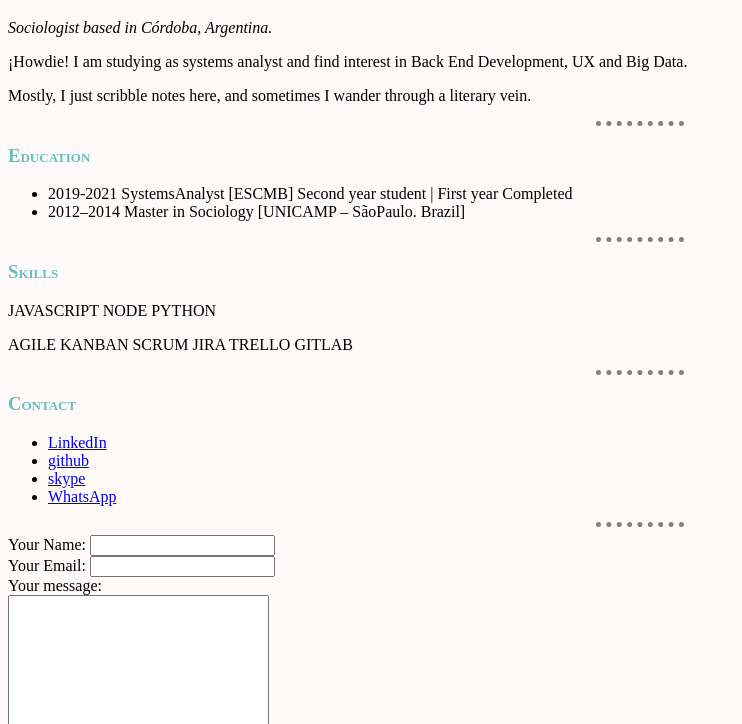
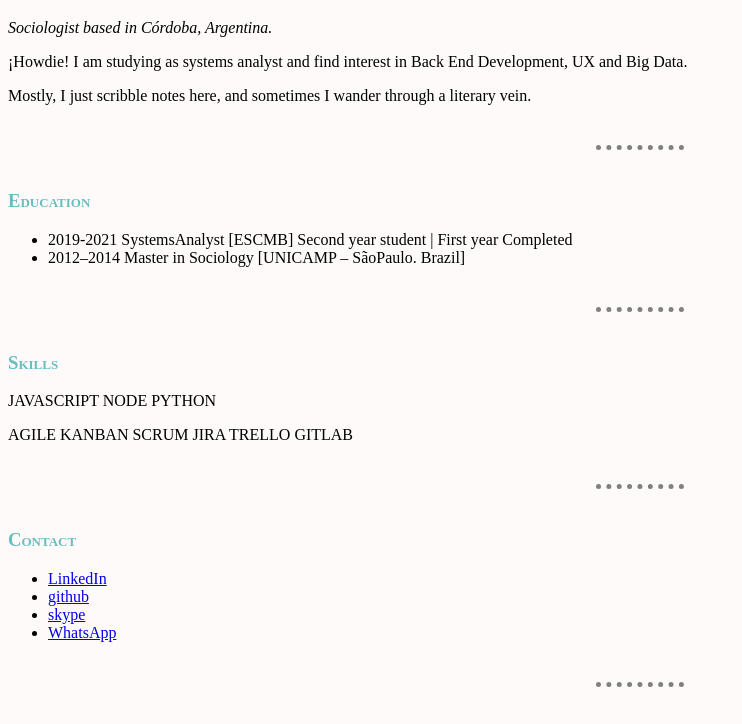
Before and after one commit to naihloan/Complete-Web-Development-Bootcamp, a plain HTML site: page WebDevelopment/HTML-PersonalSite/index.html in a window 1280 px wide. Shown: the part 61-785 px from the top of the page, without its empty margins (0-742 px from the left). Drawn offline with Linux system fonts and the light colour scheme.

Commit message:
minor css bootstrap

```diff
--- a/WebDevelopment/HTML-PersonalSite/css/styles.css
+++ b/WebDevelopment/HTML-PersonalSite/css/styles.css
@@ -9,6 +9,7 @@
         // border-top-style:dotted;
         border-width: thick;
         border-color: gray;
+	margin: 40px auto 40px auto;
       }
       h1{ font-size: 2em; }
       h1, h3{
```
Also changed, not shown: 1 other file.
